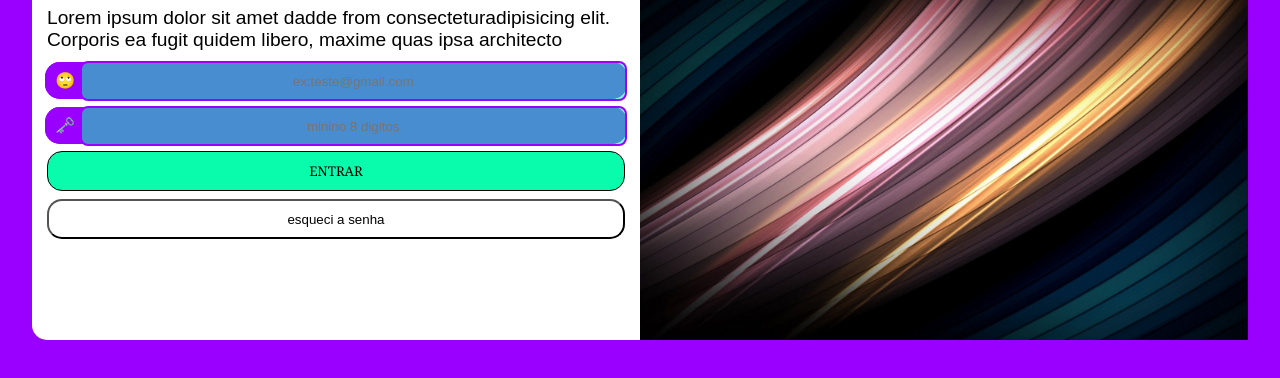
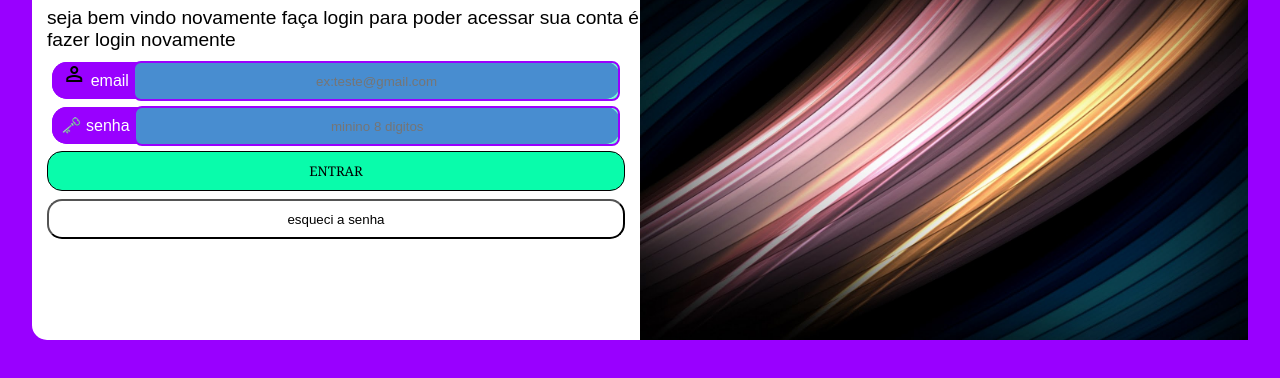
Before and after one commit to abraao-sx35/tela-de-login-responsiva, a plain HTML site: page index.html in a window 1280 px wide. Shown: the part 260-638 px from the top of the page. Drawn offline with nearby package versions, Linux system fonts and the light colour scheme.

Commit message:
ajeitando algumas coisas

```diff
--- a/index.html
+++ b/index.html
@@ -7,6 +7,7 @@
     <title>tela de login</title>
     <link rel="stylesheet" href="style.css">
     <link rel="stylesheet" href="midia_style.css">
+    <link rel="stylesheet" href="https://fonts.googleapis.com/css2?family=Material+Symbols+Outlined:opsz,wght,FILL,GRAD@20..48,100..700,0..1,-50..200&icon_names=person" />
 </head>
 <body>
     <main class="container">
@@ -17,15 +18,18 @@
 
             <div class="container_login">
                 <h1>login</h1>
-                <p>Lorem ipsum dolor sit amet dadde from consecteturadipisicing  elit. Corporis ea fugit quidem libero,  maxime quas ipsa architecto </p>
+                <p> seja bem vindo novamente faça login para poder acessar sua conta é fazer login novamente </p>
 
                 <form action="" autocomplete="on">
                     <div class="fundo">
-                        <label for="email">🙄</label>
+                        <span class="material-symbols-outlined">person</span>
+                        <label for="email">email</label>
                         <input type="email" name="" id="email" required placeholder="ex:teste@gmail.com" autocomplete="on">
                     </div>
+                    <br>
                     <div class="fundo">
-                        <label for="senha">🗝️</label>
+                        <label for="">🗝️</label>
+                        <label for="senha">senha</label>
                         <input type="password" name="" id="senha" required  placeholder="minino 8 digitos" minlength="8" maxlength="22">
                     </div>
                     <input id="enviar" type="submit" value="ENTRAR" class="entrar">
--- a/midia_style.css
+++ b/midia_style.css
@@ -29,9 +29,12 @@
     }
 
     input{
-        width: 90%;
+        width: 80%;
         margin-bottom: 10px;
         text-align: center;
+    }
+    label{
+        color: white;
     }
     h1{
         margin-top: 20px;
@@ -69,9 +72,13 @@
         margin: 10px 0 10px 15px;
     }
     input{
-        width: 90%;
+        width: 80%;
         margin-bottom: 5px;
         text-align: center;
     }
 
+    label{
+        color: white;
+    }
+
 }
--- a/style.css
+++ b/style.css
@@ -52,7 +52,7 @@ img{
 input{
 
     height: 40px;
-    width: 85%;
+    width: 80%;
     margin-bottom: 5px;
     border: 2px solid  rgb(153, 0, 255);
     border-radius: 8px;
```
